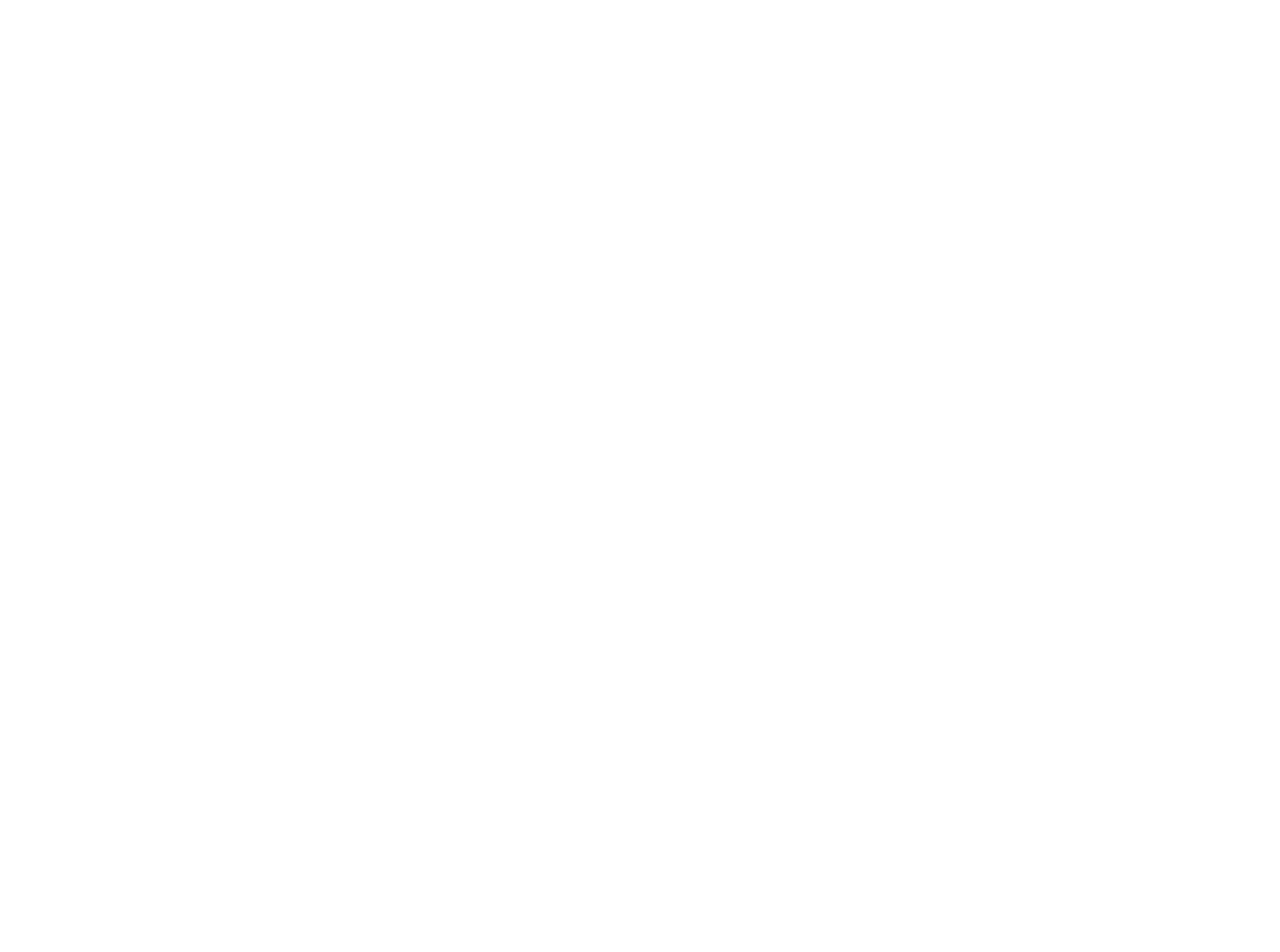
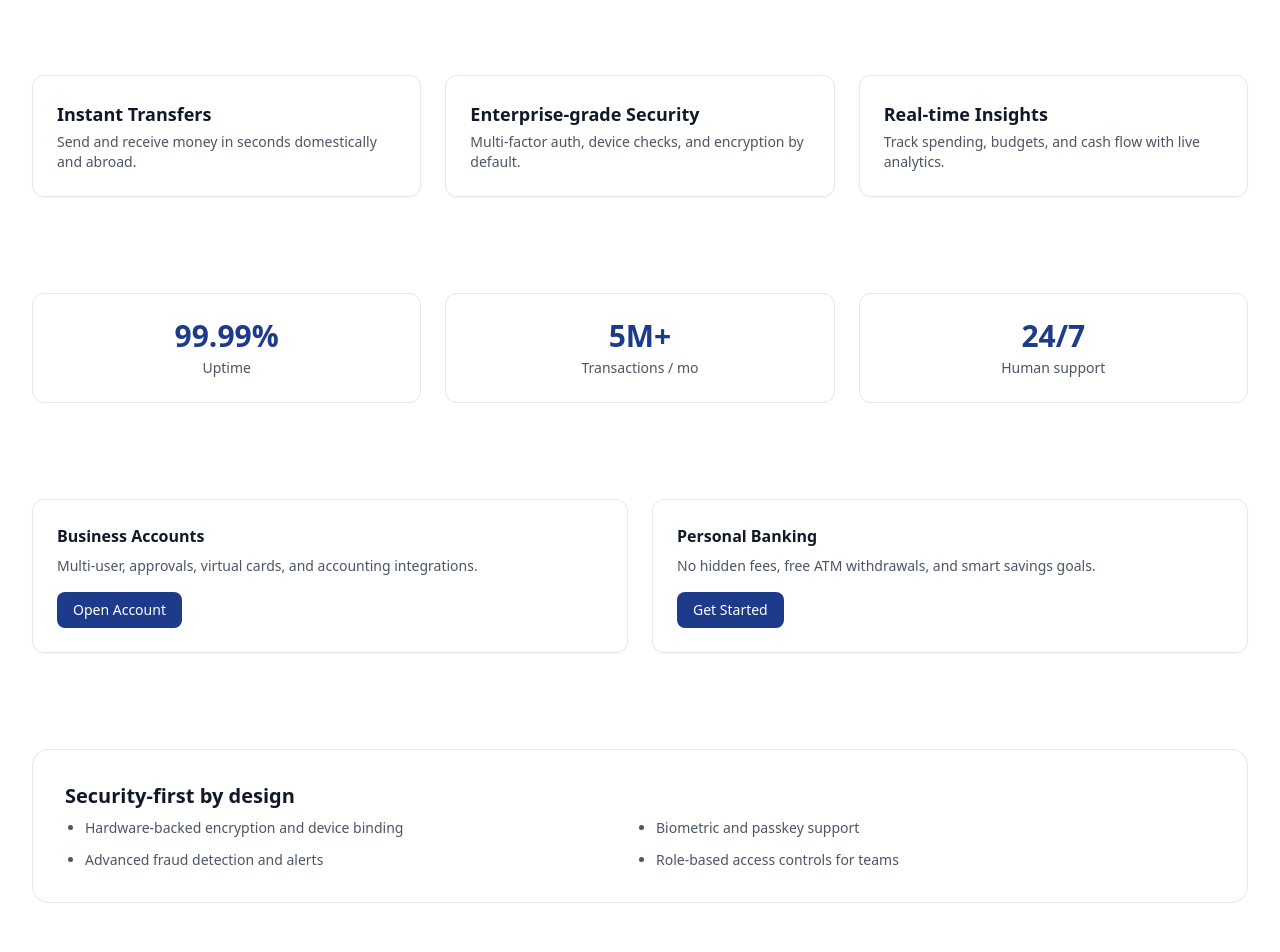
Before and after one commit to hybeprojects/dashboard, a Next.js app in the folder apps/web/: page / in a window 1280 px wide. Shown: the part 360-1312 px from the top of the page. Before the commit the page ends 800 px from the top, so only its background shows below. Built offline with nearby package versions, Linux system fonts and the light colour scheme; no server answers.

Commit message:
Expand landing page with full banking sections and footer
cgen-ca8151f3b4be4f9c811f0d8cf1429d8b

```diff
--- a/apps/web/pages/index.tsx
+++ b/apps/web/pages/index.tsx
@@ -1,4 +1,5 @@
 import Navbar from '../components/Navbar';
+import Footer from '../components/Footer';
 import { motion } from 'framer-motion';
 import Link from 'next/link';
 
@@ -6,14 +7,80 @@ export default function Landing() {
   return (
     <div className="container-page">
       <Navbar />
-      <main className="section py-16">
+      <main>
+        {/* Hero */}
+        <section className="section py-16">
           <motion.h1 className="text-4xl sm:text-5xl font-extrabold mb-4" initial={{ opacity: 0, y: 10 }} animate={{ opacity: 1, y: 0 }}>Banking for the modern world</motion.h1>
           <p className="text-lg text-gray-600 dark:text-gray-300 max-w-2xl">Secure accounts, seamless payments, instant insights. Designed for reliability and speed.</p>
           <div className="mt-8 flex gap-4">
             <Link href="/register" className="btn-primary">Get Started</Link>
             <Link href="/login" className="px-4 py-2 rounded-lg border border-gray-300 dark:border-gray-700">Sign In</Link>
           </div>
+        </section>
+
+        {/* Features */}
+        <section className="section py-12 grid gap-6 md:grid-cols-3">
+          {[
+            { title: 'Instant Transfers', desc: 'Send and receive money in seconds domestically and abroad.' },
+            { title: 'Enterprise-grade Security', desc: 'Multi-factor auth, device checks, and encryption by default.' },
+            { title: 'Real-time Insights', desc: 'Track spending, budgets, and cash flow with live analytics.' },
+          ].map((f) => (
+            <div key={f.title} className="card-surface p-6">
+              <div className="text-lg font-semibold mb-1">{f.title}</div>
+              <p className="text-sm text-gray-600 dark:text-gray-400">{f.desc}</p>
+            </div>
+          ))}
+        </section>
+
+        {/* Stats */}
+        <section className="section py-12 grid gap-6 sm:grid-cols-3">
+          {[
+            { k: '99.99%', v: 'Uptime' },
+            { k: '5M+', v: 'Transactions / mo' },
+            { k: '24/7', v: 'Human support' },
+          ].map((s) => (
+            <div key={s.v} className="rounded-xl border border-gray-200 dark:border-gray-800 p-6 text-center">
+              <div className="text-3xl font-bold text-primary">{s.k}</div>
+              <div className="text-sm mt-1 text-gray-600 dark:text-gray-400">{s.v}</div>
+            </div>
+          ))}
+        </section>
+
+        {/* Products */}
+        <section className="section py-12 grid gap-6 md:grid-cols-2">
+          <div className="card-surface p-6">
+            <div className="font-semibold mb-2">Business Accounts</div>
+            <p className="text-sm text-gray-600 dark:text-gray-400">Multi-user, approvals, virtual cards, and accounting integrations.</p>
+            <div className="mt-4"><Link href="/register" className="btn-primary text-sm">Open Account</Link></div>
+          </div>
+          <div className="card-surface p-6">
+            <div className="font-semibold mb-2">Personal Banking</div>
+            <p className="text-sm text-gray-600 dark:text-gray-400">No hidden fees, free ATM withdrawals, and smart savings goals.</p>
+            <div className="mt-4"><Link href="/register" className="btn-primary text-sm">Get Started</Link></div>
+          </div>
+        </section>
+
+        {/* Security */}
+        <section className="section py-12">
+          <div className="rounded-2xl border border-gray-200 dark:border-gray-800 p-8">
+            <div className="text-xl font-semibold mb-2">Security-first by design</div>
+            <ul className="grid gap-3 sm:grid-cols-2 text-sm text-gray-600 dark:text-gray-400 list-disc pl-5">
+              <li>Hardware-backed encryption and device binding</li>
+              <li>Biometric and passkey support</li>
+              <li>Advanced fraud detection and alerts</li>
+              <li>Role-based access controls for teams</li>
+            </ul>
+          </div>
+        </section>
+
+        {/* CTA */}
+        <section className="section py-16 text-center">
+          <div className="text-2xl font-bold mb-2">Ready to move your money forward?</div>
+          <p className="text-gray-600 dark:text-gray-400 mb-6">Open an account in minutes. No branch visit required.</p>
+          <Link href="/register" className="btn-primary">Open Your Account</Link>
+        </section>
       </main>
+      <Footer />
     </div>
   );
 }
```
Lines whose indentation alone changed are shown as unchanged.
